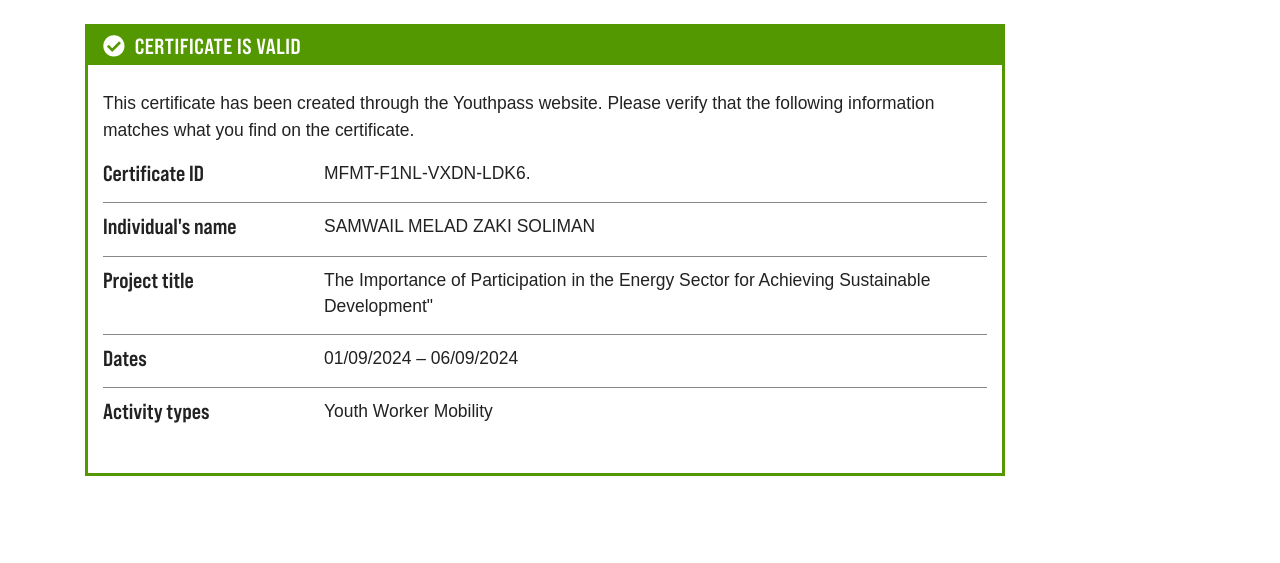
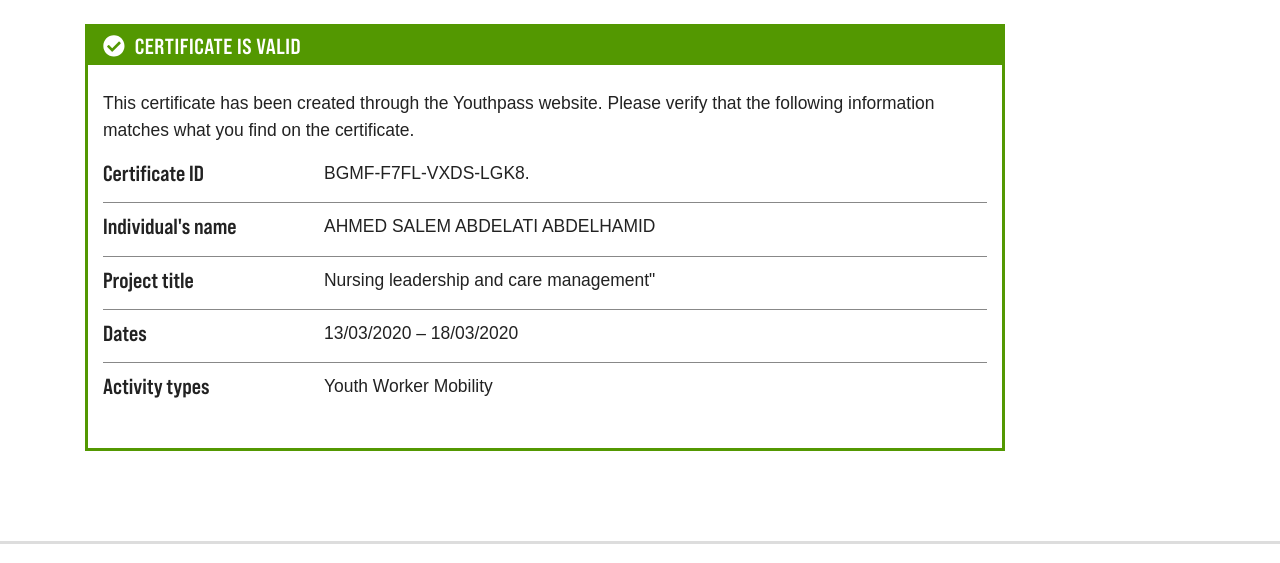
Before and after one commit to youthpass/youthpasss, a plain HTML site: page index.html in a window 1280 px wide. Shown: the part 237-800 px from the top of the page. Drawn offline with Linux system fonts and the light colour scheme.

Commit message:
index.html

```diff
--- a/index.html
+++ b/index.html
@@ -180,13 +180,13 @@
  </h2>
  <div class=yp-notification__body>
  <p>This certificate has been created through the Youthpass website. Please verify that the following information matches what you find on the certificate.<dl class=yp-summary-list><dt class=yp-summary-list__key>Certificate ID</dt>
- <dd class=yp-summary-list__value>MFMT-F1NL-VXDN-LDK6.</dd>
+ <dd class=yp-summary-list__value>BGMF-F7FL-VXDS-LGK8.</dd>
  <dd class=yp-summary-list__actions><dt class=yp-summary-list__key>Individual's name</dt>
- <dd class=yp-summary-list__value>SAMWAIL MELAD ZAKI SOLIMAN</dd>
+ <dd class=yp-summary-list__value>AHMED SALEM ABDELATI ABDELHAMID</dd>
  <dd class=yp-summary-list__actions><dt class=yp-summary-list__key>Project title</dt>
- <dd class=yp-summary-list__value>The Importance of Participation in the Energy Sector for Achieving Sustainable Development"</dd>
+ <dd class=yp-summary-list__value>Nursing leadership and care management"</dd>
  <dd class=yp-summary-list__actions><dt class=yp-summary-list__key>Dates</dt>
- <dd class=yp-summary-list__value>01/09/2024 – 06/09/2024</dd>
+ <dd class=yp-summary-list__value>13/03/2020 – 18/03/2020</dd>
  <dd class=yp-summary-list__actions><dt class=yp-summary-list__key>Activity types</dt>
  <dd class=yp-summary-list__value>Youth Worker Mobility</dd>
  <dd class=yp-summary-list__actions></dl>
```
